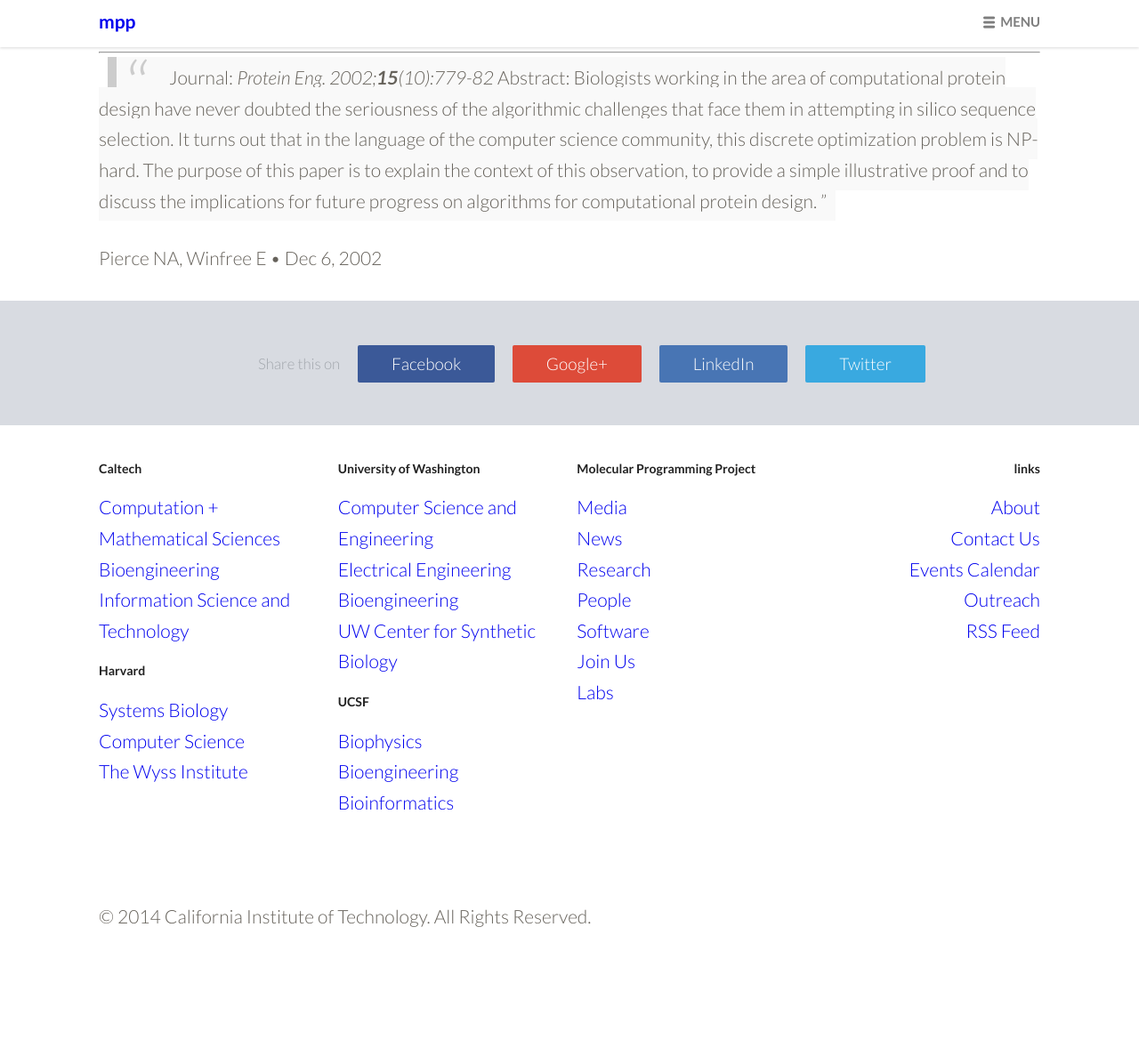
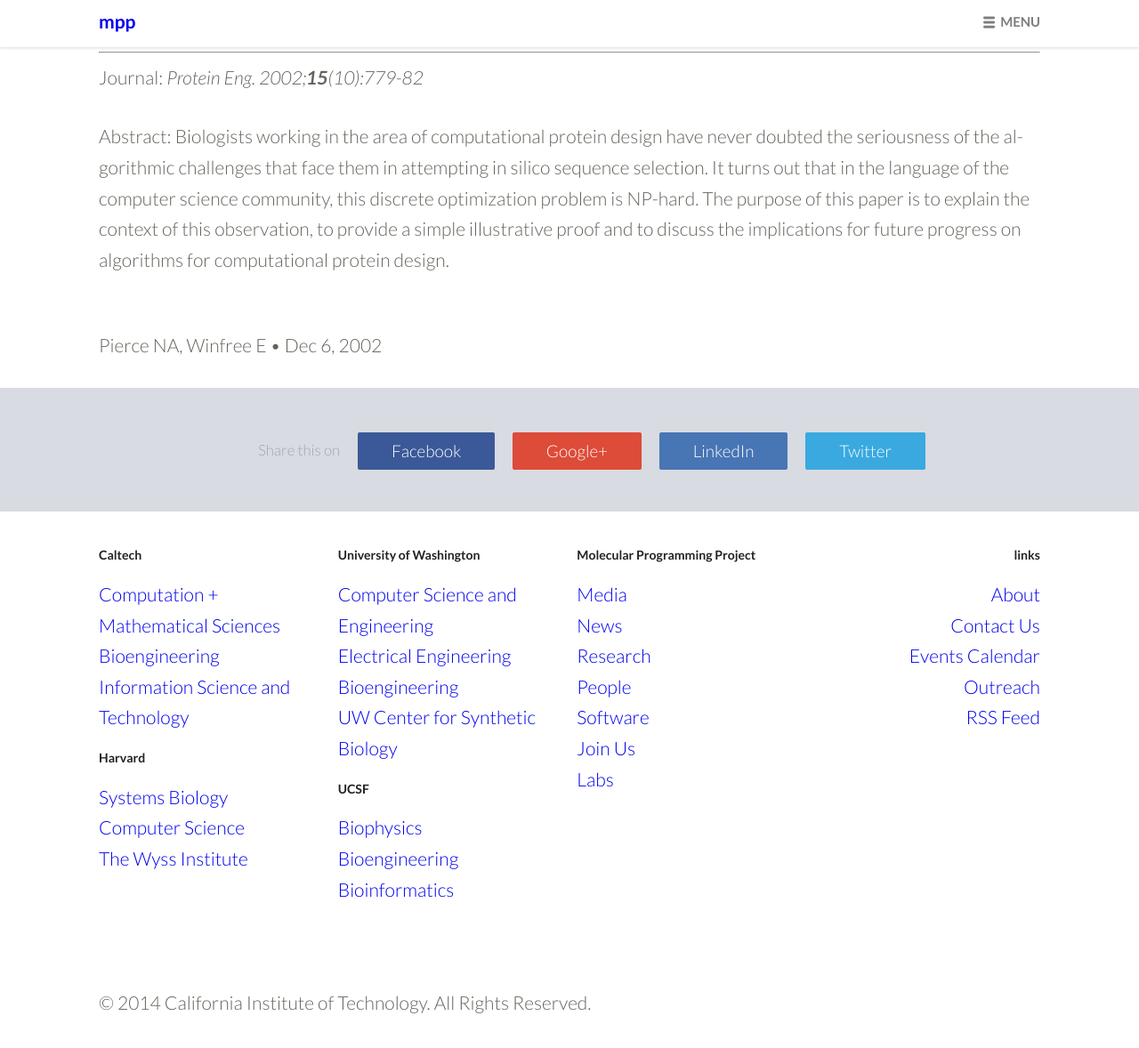
Before and after one commit to douglaslab/mpp, a Jekyll site: the page built from website/_posts/2002-12-06-pierce.md, in a window 1280 px wide. Shown: the top 1178 px of the page at 89% size. Built offline with Jekyll 4.4.1, drawn with Linux system fonts in a browser that asks for light colours; nearby versions of some CDN libraries.

Commit message:
mostly there on the publications page

```diff
--- a/website/_layouts/post.html
+++ b/website/_layouts/post.html
@@ -29,9 +29,7 @@ type_class: publication
         </header>
 
       <hr>
-      <q>{{ content }}</q>
-
-
+      {{ content }}
 
 
       {% if page.authors || page.date %}
--- a/website/assets/_sass/style.scss
+++ b/website/assets/_sass/style.scss
@@ -100,7 +100,7 @@ body {
 }
 body.publication{
   hr {
-    border-top:2px solid #ccc;
+    border-top:1px solid #ddd;
   }
 }
 
```
Lines whose indentation alone changed are shown as unchanged.
